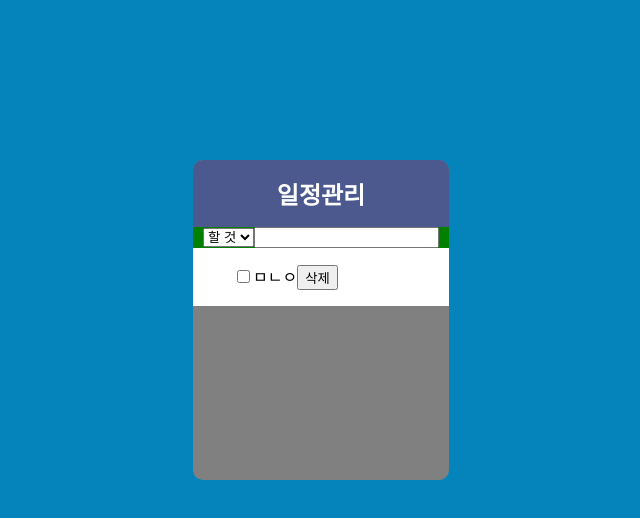
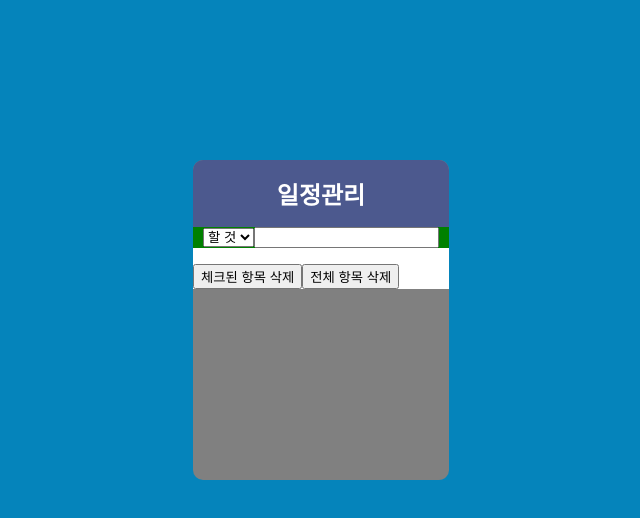
Before and after one commit to YOON3N4M/study-react, a React (Create React App) app: page / in a window 1280 px wide. Shown: the top 518 px of the page, without its empty margins (319-959 px from the left). Built offline with nearby package versions, Linux system fonts and the light colour scheme; data requests are answered from the project's data file.

Commit message:
feat: 모든 항목, 체크된 (완료) 항목 삭제 기능 구현
map으로 연속된 요청을 보내는 형식인데, json-server가 다운되는 문제가 있어서
다른 방식으로 구현해야 할듯 함

```diff
--- a/fake-server/db.json
+++ b/fake-server/db.json
@@ -1,11 +1,4 @@
 {
-  "todos": [
-    {
-      "type": "할 것",
-      "todoText": "ㅁㄴㅇ",
-      "isCheck": true,
-      "id": 3
-    }
-  ],
+  "todos": [],
   "username": []
 }
--- a/src/components/InsertTodo.js
+++ b/src/components/InsertTodo.js
@@ -9,13 +9,13 @@ export default function InsertTodo({ todos, setTodos, nextId, setNextId }) {
   function onSubmit(event) {
     event.preventDefault();
 
-    console.log(nextId);
     let todoTemp = {
       type: selectedType,
       todoText: todo,
       isCheck: false,
       id: nextId,
     };
+
     axios.post(API_URL, todoTemp);
     setTodos([...todos, todoTemp]);
     setNextId((prev) => prev + 1);
--- a/src/components/TodoList.js
+++ b/src/components/TodoList.js
@@ -4,8 +4,10 @@ import { useEffect } from "react";
 import { API_URL } from "./TodoTemplate";
 
 export default function TodoList({ todos, setTodos, setNextId }) {
-  async function getTodosFromDB() {
-    await axios.get(API_URL).then((res) => {
+  function getTodosFromDB() {
+    axios
+      .get(API_URL)
+      .then((res) => {
         setTodos(res.data);
 
         const lastIndex = res.data.length - 1;
@@ -15,7 +17,8 @@ export default function TodoList({ todos, setTodos, setNextId }) {
         } else {
           setNextId(1);
         }
-    });
+      })
+      .catch((error) => console.log(error));
   }
 
   function deleteTodo(id) {
@@ -36,6 +39,25 @@ export default function TodoList({ todos, setTodos, setNextId }) {
       ...todoObj,
       isCheck: checkReverse,
     });
+  }
+
+  function clearAllTodos() {
+    if (window.confirm("모든 항목을 삭제합니다.")) {
+      //서버
+      todos.map((todo) => axios.delete(API_URL + "/" + todo.id));
+      //로컬
+      setTodos([]);
+    }
+  }
+
+  function ClearCheckedTodos() {
+    //window.confirm("완료된 항목을 모두 삭제하나요?");
+    if (window.confirm("완료한 모든 항목을 삭제합니다.")) {
+      todos.map((todo) =>
+        todo.isCheck ? axios.delete(API_URL + "/" + todo.id) : null
+      );
+      setTodos((todos) => todos.filter((todo) => todo.isCheck !== true));
+    }
   }
 
   useEffect(() => {
@@ -59,6 +81,8 @@ export default function TodoList({ todos, setTodos, setNextId }) {
             ))
           : null}
       </ul>
+      <button onClick={ClearCheckedTodos}>체크된 항목 삭제</button>
+      <button onClick={clearAllTodos}>전체 항목 삭제</button>
     </>
   );
 }
```
Lines whose indentation alone changed are shown as unchanged.
